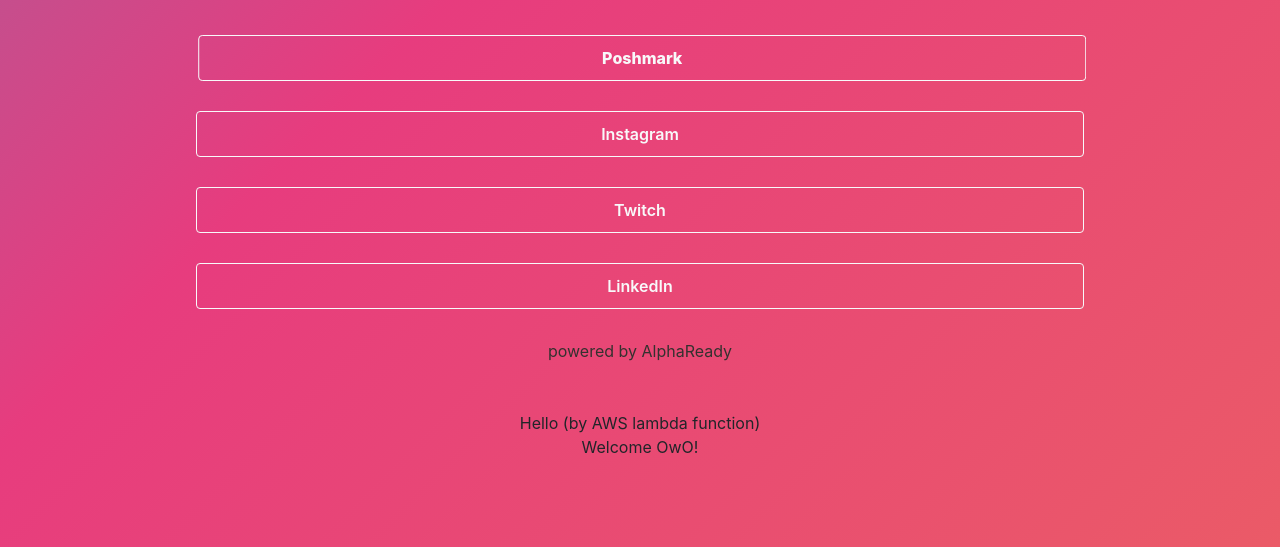
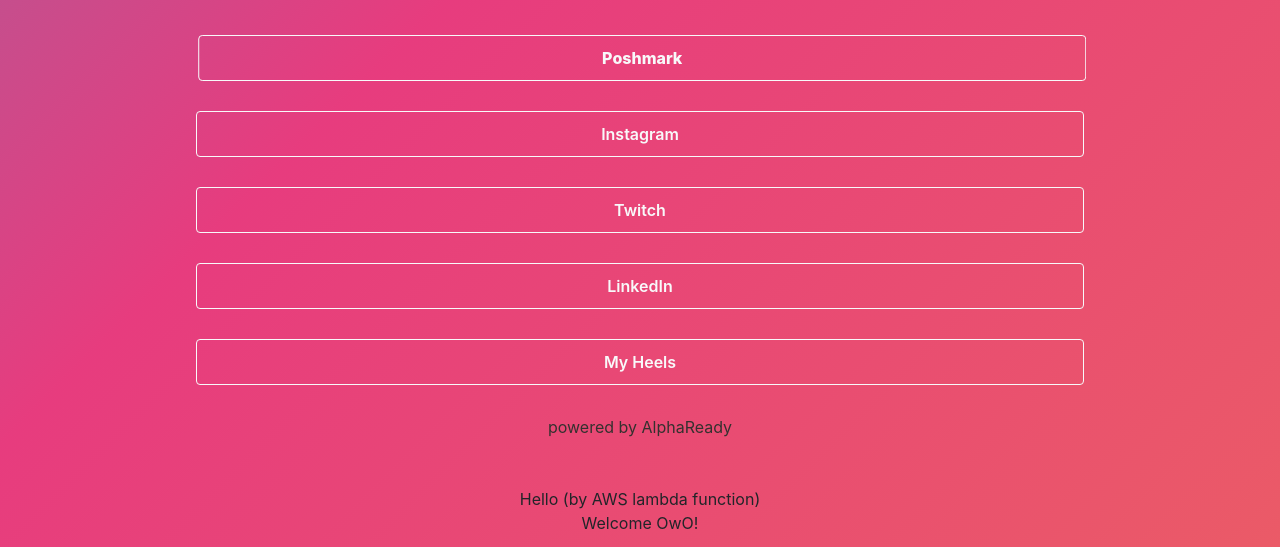
Before and after one commit to tiffany-matsuda/tiffany-matsuda.github.io, a plain HTML site: page index.html in a window 1280 px wide. Shown: the part 253-800 px from the top of the page. Drawn offline with nearby package versions, Linux system fonts and the light colour scheme; files that its build step writes are made by us from their sources; no server answers.

Commit message:
Add heels photos

```diff
--- a/index.html
+++ b/index.html
@@ -64,6 +64,9 @@
         <div style="padding-bottom: 30px;">
           <button onclick="location.href='https://www.linkedin.com/in/tiffanymatsuda/'" type="button" class="btn btn-outline-light" style="width: 80%; padding-top:10px; padding-bottom:10px; font-weight: 600;">LinkedIn</button>
         </div>
+        <div style="padding-bottom: 30px;">
+          <button onclick="location.href='https://1drv.ms/u/s!AnebabLNJn2BhhwYvNIAMN-pHffS?e=gTP9Qx'" type="button" class="btn btn-outline-light" style="width: 80%; padding-top:10px; padding-bottom:10px; font-weight: 600;">My Heels</button>
+        </div>
         <!--<div style="padding-bottom: 30px;">
                     <button onclick="location.href='#'" type="button" class="btn btn-outline-light" style="width: 80%; padding-top:10px; padding-bottom:10px; font-weight: 600;">My Personal Website</button>
                 </div>-->
```
